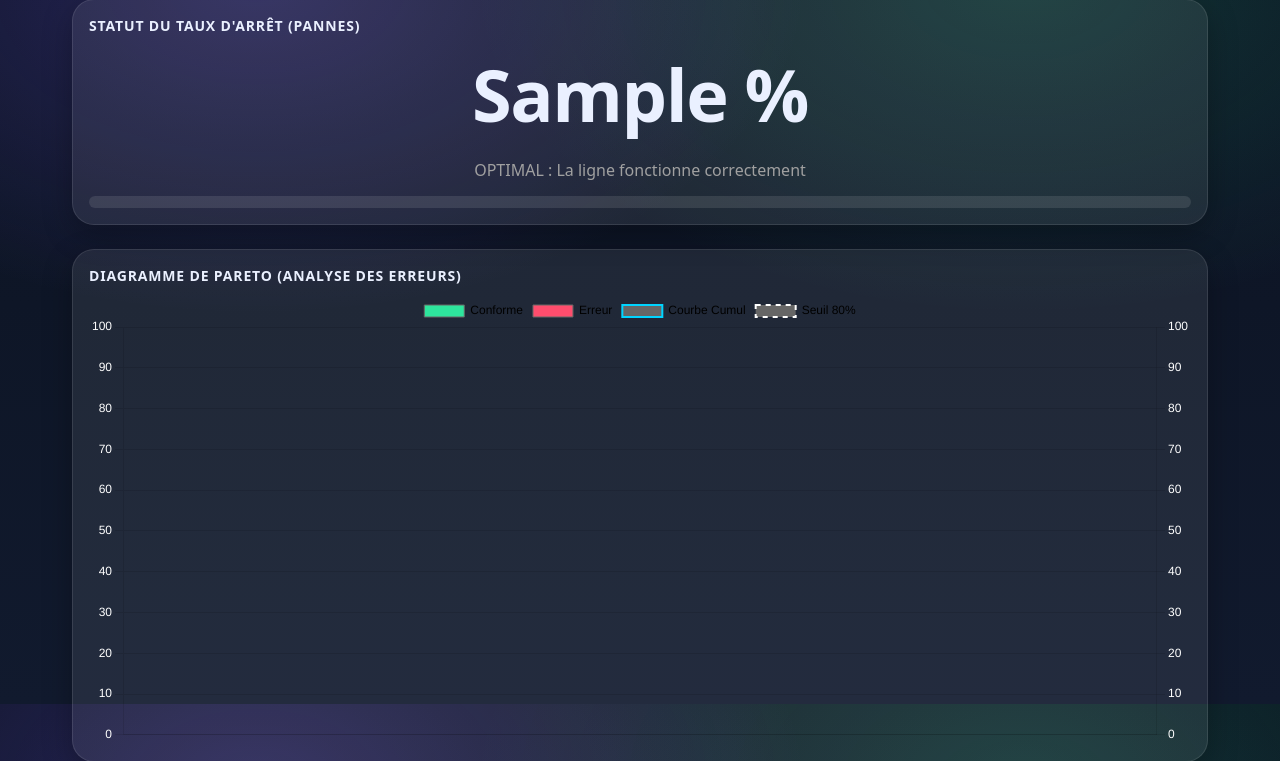
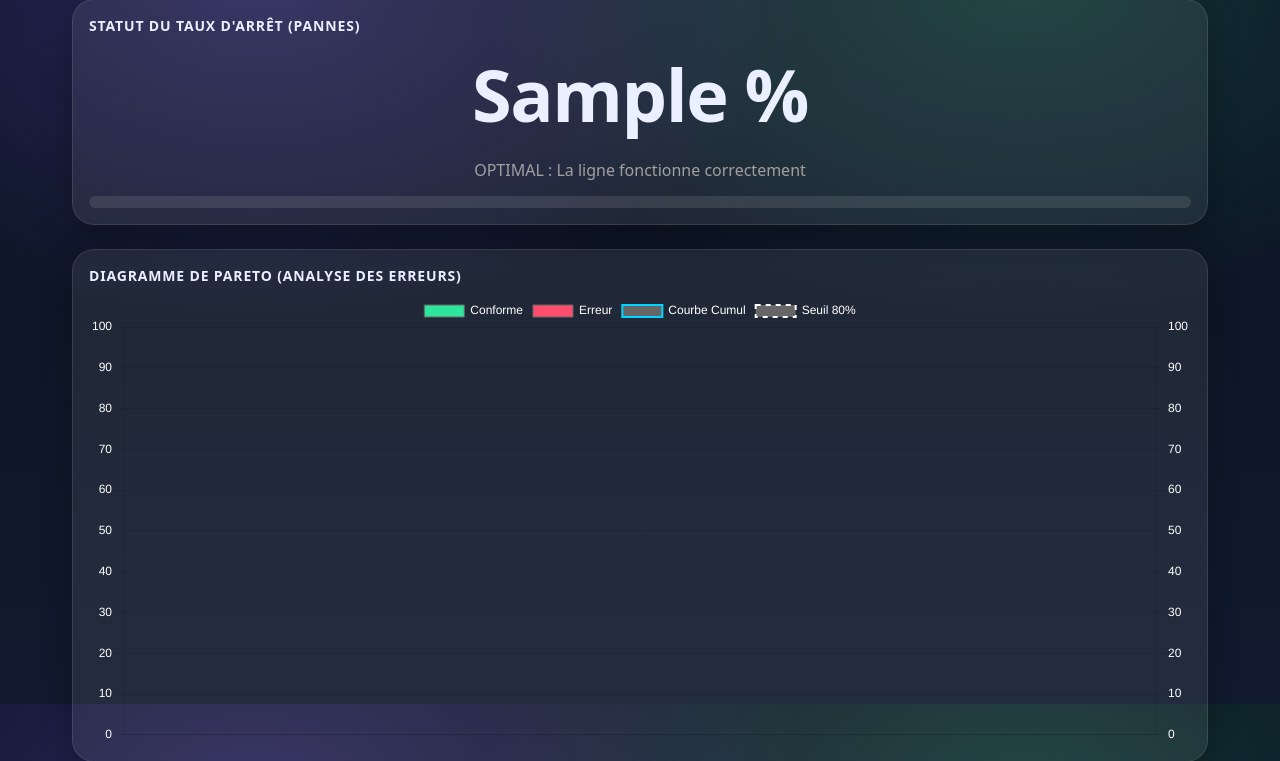
Before and after one commit to okanmin/PROJET-QLIO, a Flask app: template telephan_dashboard/app/templates/qualite.html in a window 1280 px wide. Shown: the part 96-857 px from the top of the page. Run offline with Flask 3, Linux system fonts and the light colour scheme; the template is opened without the code that fills it: most values are stand-ins (such as "Sample title", 1, 10 or a date in 2020).

Commit message:
corrrection legende

```diff
--- a/telephan_dashboard/app/templates/qualite.html
+++ b/telephan_dashboard/app/templates/qualite.html
@@ -103,15 +103,15 @@
                 y1: { position: 'right', min: 0, max: 100, ticks: { color: colorWhite }, grid: { drawOnChartArea: false } },
                 x: { ticks: { color: colorWhite } }
             },
-            plugins: {
+           plugins: {
                 legend: {
                     labels: {
-                        color: colorWhite,
+                        color: colorWhite, // Couleur par défaut de la légende
                         generateLabels: () => [
-                            { text: 'Conforme', fillStyle: colorGood },
-                            { text: 'Erreur', fillStyle: colorBad },
-                            { text: 'Courbe Cumul', strokeStyle: colorAccent, lineWidth: 2 },
-                            { text: 'Seuil 80%', strokeStyle: 'white', lineDash: [5, 5], lineWidth: 2 }
+                            { text: 'Conforme', fillStyle: colorGood, fontColor: colorWhite },
+                            { text: 'Erreur', fillStyle: colorBad, fontColor: colorWhite },
+                            { text: 'Courbe Cumul', strokeStyle: colorAccent, lineWidth: 2, fontColor: colorWhite },
+                            { text: 'Seuil 80%', strokeStyle: 'white', lineDash: [5, 5], lineWidth: 2, fontColor: colorWhite }
                         ]
                     }
                 }
```
